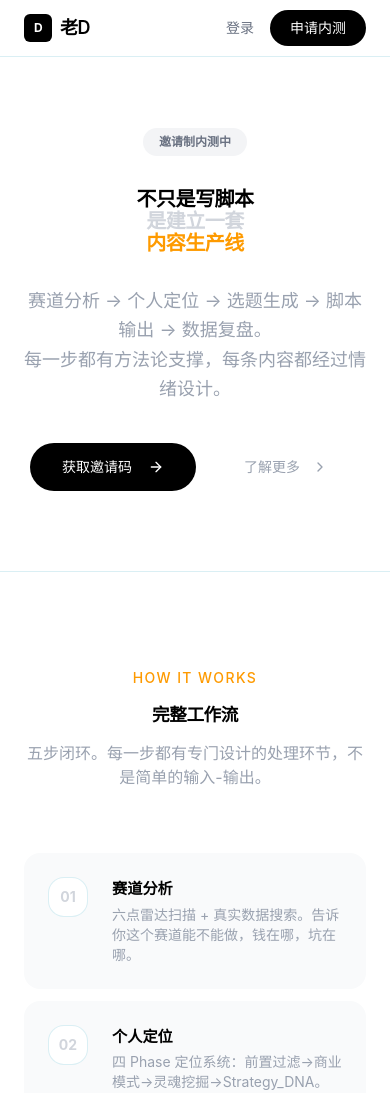
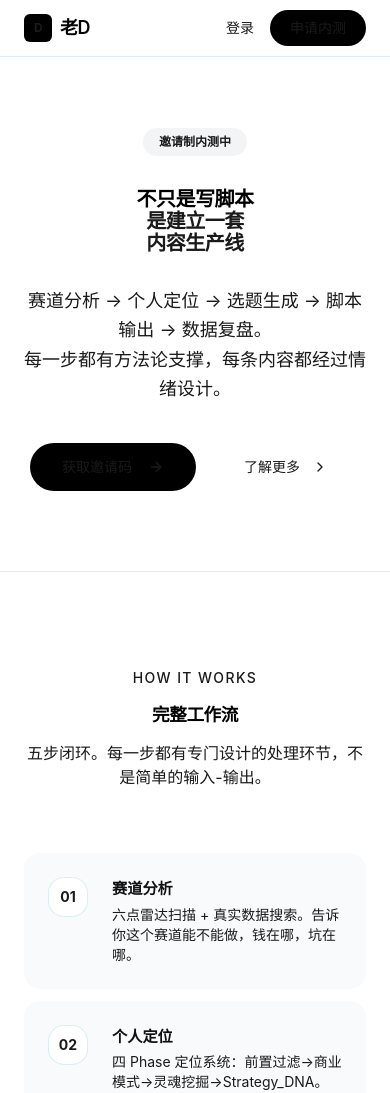
Before and after one commit to brigettecarmen60-commits/d-system, a Next.js app: page / in a window 390 px wide. Shown: the top 1093 px of the page. Built offline with nearby package versions, Linux system fonts and the light colour scheme; no server answers.

Commit message:
手机端字体加黑可见

```diff
--- a/src/app/globals.css
+++ b/src/app/globals.css
@@ -4,6 +4,7 @@
 @media (max-width: 768px) {
   body {
     -webkit-text-size-adjust: 100%;
+    color: #1a1a1a !important;
   }
   .glass {
     background: white !important;
@@ -13,10 +14,13 @@
     white-space: pre-wrap !important;
     word-break: break-all !important;
     font-size: 0.75rem !important;
+    color: #1a1a1a !important;
   }
-  h1 { font-size: 1.25rem !important; }
-  h2 { font-size: 1.1rem !important; }
-  h3 { font-size: 0.95rem !important; }
+  h1 { font-size: 1.25rem !important; color: #000 !important; }
+  h2 { font-size: 1.1rem !important; color: #000 !important; }
+  h3 { font-size: 0.95rem !important; color: #111 !important; }
+  p, span, li, td, th, label, .text-sm, .text-xs { color: #1a1a1a !important; }
+  .text-muted-foreground { color: #555 !important; }
 }
 
 @theme inline {
```
